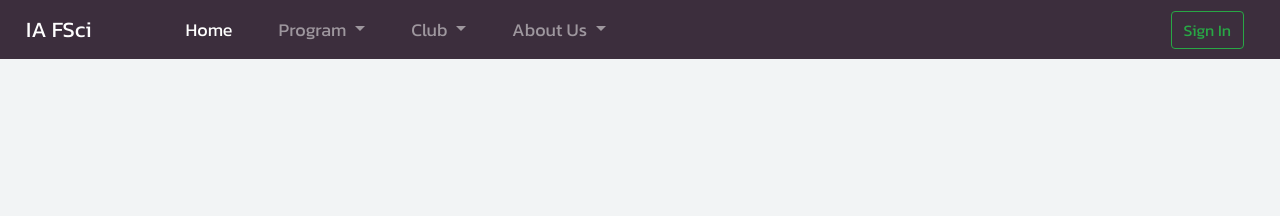
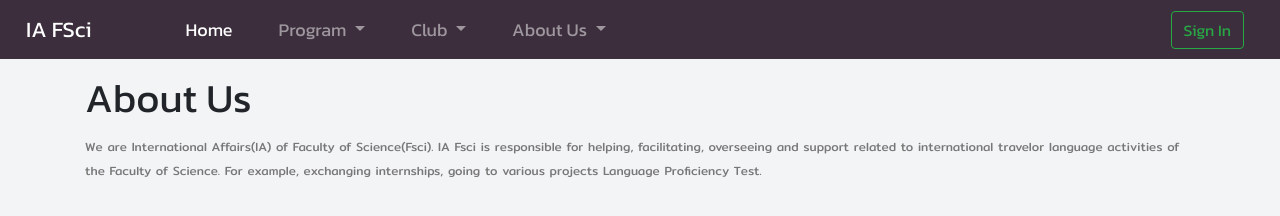
Before and after one commit to kuzco689/webPro, a plain HTML site: page aboutus.html in a window 1280 px wide. Drawn offline with nearby package versions, Linux system fonts and the light colour scheme.

Commit message:
Update aboutus.html

```diff
--- a/aboutus.html
+++ b/aboutus.html
@@ -47,15 +47,15 @@
 	        About Us
 	        </a>
 	        <div class="dropdown-menu" aria-labelledby="navbarDropdownMenuLink">
-	          <a class="dropdown-item" href="#">Contact</a>
-	          <a class="dropdown-item" href="#">About Us</a>
+	          <a class="dropdown-item" href="contact.html">Contact</a>
+	          <a class="dropdown-item" href="aboutus.html">About Us</a>
 	        </div>
 	      </li>
 	      </ul>
 	      <ul class="navbar-nav">
 	      <li class="nav-item dropdown">
 		      <form class="form-inline">
-			    <button class="btn btn-outline-success btnsignin" type="button">Sign In</button>
+			    <button class="btn btn-outline-success btnsignin" type="button" onclick="window.location.href='signin.html'">Sign In</button>
 			  </form>
 		  </li>
 	    </ul>
@@ -63,5 +63,16 @@
 	</nav>
 <!-- ************************************************************************************************  -->
 
+
+	<div class="container emp-about">
+		<h1>About Us</h1>
+
+        	<div class="uscontent">
+                <p class="pus">We are International Affairs(IA) of Faculty of Science(Fsci). IA Fsci is responsible for helping, facilitating, overseeing and support related to international travelor language activities of the Faculty of Science. For example, exchanging internships, going to various projects Language Proficiency Test.</p>
+
+            </div>
+
+    </div>
+
 </body>
 </html>
```
